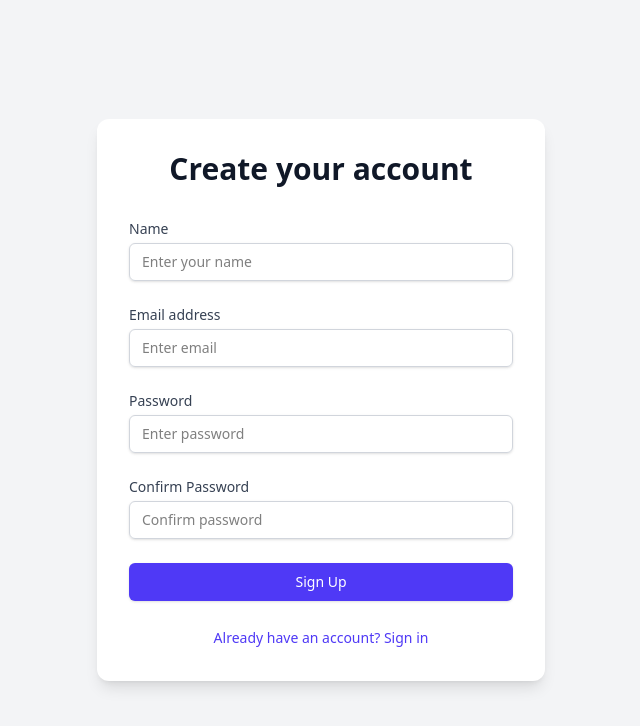
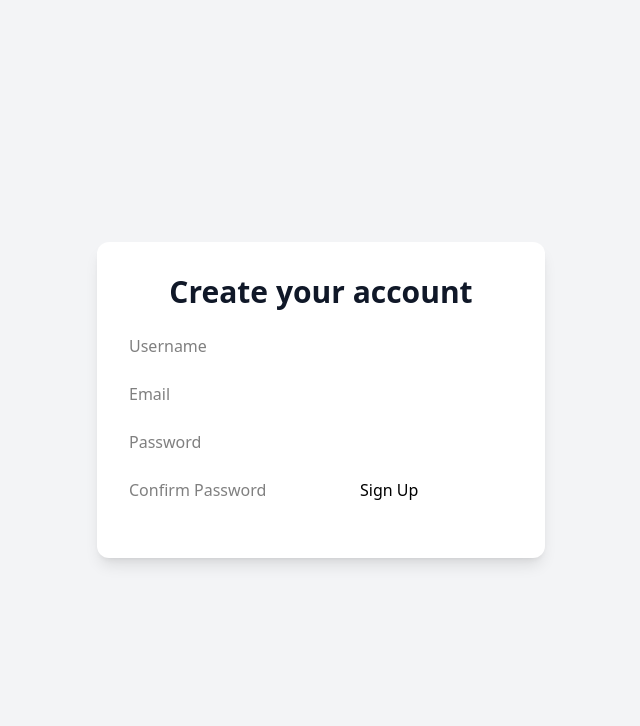
Before and after one commit to Harsha022005/Subspace-nhost, a React (Create React App) app: page /signup in a window 1280 px wide. Shown: the top 726 px of the page, without its empty margins (319-959 px from the left). Built offline with nearby package versions, Linux system fonts and the light colour scheme; what @nhost/nhost-js would draw is missing.

Commit message:
removed auth_id

```diff
--- a/src/Auth/Signin.jsx
+++ b/src/Auth/Signin.jsx
@@ -1,16 +1,14 @@
 import React, { useState, useEffect } from "react";
 import { nhost } from "../nhost";
 import { useNavigate } from "react-router-dom";
-import { useQuery, gql } from "@apollo/client";
+import { gql } from "@apollo/client";
 import { client } from "../appoloclient";
 
-
 const GET_USER_PROFILE = gql`
-  query GetUserProfile($auth_id: uuid!) {
-    users_app(where: { auth_id: { _eq: $auth_id } }) {
+  query GetUserProfile($email: String!) {
+    users_app(where: { user_email: { _eq: $email } }) {
       user_id
       user_name
-      user_email
     }
   }
 `;
@@ -27,15 +25,11 @@ function Signin() {
       const isAuthenticated = await nhost.auth.isAuthenticatedAsync();
       if (isAuthenticated) {
         const authUser = nhost.auth.getUser();
-
         const { data } = await client.query({
           query: GET_USER_PROFILE,
-          variables: { auth_id: authUser.id },
+          variables: { email: authUser.email },
         });
-        if (data?.users_app[0]?.user_name) {
-          setUserName(data.users_app[0].user_name);
-        }
-        console.log('User is already authenticated, redirecting to chat inbox');
+        setUserName(data?.users_app[0]?.user_name || '');
         navigate('/chatinbox');
       }
     };
@@ -48,77 +42,47 @@ function Signin() {
       const { session, error: authError } = await nhost.auth.signIn({ email, password });
       if (authError) {
         setError(authError.message);
-        console.log('Error signing in:', authError);
         return;
       }
 
 
-      const authUser = nhost.auth.getUser();
       const { data } = await client.query({
         query: GET_USER_PROFILE,
-        variables: { auth_id: authUser.id },
+        variables: { email },
       });
-      if (data?.users_app[0]?.user_name) {
-        setUserName(data.users_app[0].user_name);
-      }
+      setUserName(data?.users_app[0]?.user_name || '');
 
-      console.log('User signed in successfully', session);
       navigate('/chatinbox');
     } catch (err) {
+      console.error('Signin error:', err);
       setError('Something went wrong. Please try again later.');
-      console.error('Signin error:', err);
     }
   };
 
   return (
-    <div className="min-h-screen flex items-center justify-center bg-gray-100 px-4 py-12 sm:px-6 lg:px-8">
-      <div className="max-w-md w-full space-y-8 bg-white p-8 rounded-xl shadow-lg">
-        <div>
+    <div className="min-h-screen flex items-center justify-center bg-gray-100 px-4 py-12">
+      <div className="max-w-md w-full space-y-6 bg-white p-8 rounded-xl shadow-lg">
         <h2 className="text-center text-3xl font-bold text-gray-900">Sign in to your account</h2>
-        </div>
-        <div className="space-y-6">
-          <div>
-            <label htmlFor="email" className="block text-sm font-medium text-gray-700">Email address</label>
+
         <input
-              id="email"
           type="email"
+          placeholder="Email"
           value={email}
-              onChange={(e) => setEmail(e.target.value)}
-              placeholder="Enter email"
-              required
-              className="mt-1 block w-full px-3 py-2 border border-gray-300 rounded-md shadow-sm placeholder-gray-400 focus:outline-none focus:ring-indigo-500 focus:border-indigo-500 sm:text-sm"
+          onChange={e => setEmail(e.target.value)}
+          className="input-field"
         />
-          </div>
-          <div>
-            <label htmlFor="password" className="block text-sm font-medium text-gray-700">Password</label>
+
         <input
-              id="password"
           type="password"
+          placeholder="Password"
           value={password}
-              onChange={(e) => setPassword(e.target.value)}
-              placeholder="Enter password"
-              required
-              className="mt-1 block w-full px-3 py-2 border border-gray-300 rounded-md shadow-sm placeholder-gray-400 focus:outline-none focus:ring-indigo-500 focus:border-indigo-500 sm:text-sm"
+          onChange={e => setPassword(e.target.value)}
+          className="input-field"
         />
-          </div>
-          {error && <p className="text-red-500 text-sm text-center">{error}</p>}
-          <div>
-            <button
-              onClick={handleSignin}
-              className="w-full flex justify-center py-2 px-4 border border-transparent rounded-md shadow-sm text-sm font-medium text-white bg-indigo-600 hover:bg-indigo-700 focus:outline-none focus:ring-2 focus:ring-offset-2 focus:ring-indigo-500"
-            >
-              Sign In
-            </button>
-          </div>
-          <div className="text-center">
-            <button
-              onClick={() => navigate('/signup')}
-              className="text-sm text-indigo-600 hover:text-indigo-800"
-            >
-              Don't have an account? Sign up
-            </button>
-          </div>
-        </div>
+
+        {error && <p className="text-red-500 text-sm">{error}</p>}
+
+        <button onClick={handleSignin} className="btn-primary">Sign In</button>
       </div>
     </div>
   );
--- a/src/Auth/Signup.jsx
+++ b/src/Auth/Signup.jsx
@@ -1,28 +1,25 @@
 import { nhost } from "../nhost";
 import { useState } from "react";
 import { useNavigate } from "react-router-dom";
-import { useMutation, gql } from "@apollo/client";
+import { gql } from "@apollo/client";
+import { client } from "../appoloclient";
 
-// GraphQL mutation to insert user profile
-const INSERT_USER_PROFILE = gql`
-  mutation InsertUserProfile($auth_id: uuid!, $user_name: String!, $user_email: String!) {
-    insert_users_app_one(object: { auth_id: $auth_id, user_name: $user_name, user_email: $user_email }) {
-      user_id
-      user_name
-      user_email
-    }
-  }
-`;
-
-function Signup({ client }) {
+function Signup() {
+  const [email, setEmail] = useState('');
   const [userName, setUserName] = useState('');
-  const [email, setEmail] = useState('');
   const [password, setPassword] = useState('');
   const [confirmPassword, setConfirmPassword] = useState('');
   const [error, setError] = useState('');
   const navigate = useNavigate();
 
-  const [insertUserProfile] = useMutation(INSERT_USER_PROFILE);
+  const INSERT_USER = gql`
+    mutation InsertUser($user_name: String!, $user_email: String!) {
+      insert_users_app_one(object: { user_name: $user_name, user_email: $user_email }) {
+        user_id
+        user_name
+      }
+    }
+  `;
 
   const handleSignup = async () => {
     setError('');
@@ -32,114 +29,73 @@ function Signup({ client }) {
       return;
     }
 
-    if (!userName.trim()) {
-      setError('Please enter your name');
+    try {
+      const { session, error: authError } = await nhost.auth.signUp({ email, password });
+
+      if (authError) {
+        setError(authError.message.includes('already exists')
+          ? 'An account with this email already exists.'
+          : authError.message);
         return;
       }
 
-    try {
-      //  Signup with Nhost Auth
-      const { session, error: authError } = await nhost.auth.signUp({ email, password });
 
-      if (authError) {
-        if (authError.message.toLowerCase().includes('already exists')) {
-          setError('An account with this email already exists. Try signing in instead.');
-        } else {
-          setError(authError.message || 'An error occurred during signup.');
-        }
-        return;
-      }
-
-      //  Insert into users_app table
-      const authUser = nhost.auth.getUser();
-      await insertUserProfile({
+      await client.mutate({
+        mutation: INSERT_USER,
         variables: {
-          auth_id: authUser.id,
           user_name: userName,
-          user_email: authUser.email
-        }
+          user_email: email,
+        },
       });
 
-      console.log('User signed up successfully and profile created');
+      console.log('User signed up successfully', session);
       navigate('/chatinbox');
-
     } catch (err) {
+      console.error('Signup error:', err);
       setError('Something went wrong. Please try again later.');
-      console.error('Signup error:', err);
     }
   };
 
   return (
-    <div className="min-h-screen flex items-center justify-center bg-gray-100 px-4 py-12 sm:px-6 lg:px-8">
-      <div className="max-w-md w-full space-y-8 bg-white p-8 rounded-xl shadow-lg">
-        <div>
+    <div className="min-h-screen flex items-center justify-center bg-gray-100 px-4 py-12">
+      <div className="max-w-md w-full space-y-6 bg-white p-8 rounded-xl shadow-lg">
         <h2 className="text-center text-3xl font-bold text-gray-900">Create your account</h2>
-        </div>
-        <div className="space-y-6">
-          <div>
-            <label className="block text-sm font-medium text-gray-700">Name</label>
+
         <input
           type="text"
+          placeholder="Username"
           value={userName}
-              onChange={(e) => setUserName(e.target.value)}
-              placeholder="Enter your name"
-              required
-              className="mt-1 block w-full px-3 py-2 border border-gray-300 rounded-md shadow-sm focus:outline-none focus:ring-indigo-500 focus:border-indigo-500 sm:text-sm"
+          onChange={e => setUserName(e.target.value)}
+          className="input-field"
         />
-          </div>
-          <div>
-            <label className="block text-sm font-medium text-gray-700">Email address</label>
+
         <input
           type="email"
+          placeholder="Email"
           value={email}
-              onChange={(e) => setEmail(e.target.value)}
-              placeholder="Enter email"
-              required
-              className="mt-1 block w-full px-3 py-2 border border-gray-300 rounded-md shadow-sm focus:outline-none focus:ring-indigo-500 focus:border-indigo-500 sm:text-sm"
+          onChange={e => setEmail(e.target.value)}
+          className="input-field"
         />
-          </div>
-          <div>
-            <label className="block text-sm font-medium text-gray-700">Password</label>
+
         <input
           type="password"
+          placeholder="Password"
           value={password}
-              onChange={(e) => setPassword(e.target.value)}
-              placeholder="Enter password"
-              required
-              className="mt-1 block w-full px-3 py-2 border border-gray-300 rounded-md shadow-sm focus:outline-none focus:ring-indigo-500 focus:border-indigo-500 sm:text-sm"
+          onChange={e => setPassword(e.target.value)}
+          className="input-field"
         />
-          </div>
-          <div>
-            <label className="block text-sm font-medium text-gray-700">Confirm Password</label>
+
         <input
           type="password"
+          placeholder="Confirm Password"
           value={confirmPassword}
-              onChange={(e) => setConfirmPassword(e.target.value)}
-              placeholder="Confirm password"
-              required
-              className="mt-1 block w-full px-3 py-2 border border-gray-300 rounded-md shadow-sm focus:outline-none focus:ring-indigo-500 focus:border-indigo-500 sm:text-sm"
+          onChange={e => setConfirmPassword(e.target.value)}
+          className="input-field"
         />
-          </div>
-          {error && (
-            <div className="text-red-500 text-sm text-center">{error}</div>
-          )}
-          <div>
-            <button
-              onClick={handleSignup}
-              className="w-full flex justify-center py-2 px-4 border border-transparent rounded-md shadow-sm text-sm font-medium text-white bg-indigo-600 hover:bg-indigo-700 focus:outline-none focus:ring-2 focus:ring-offset-2 focus:ring-indigo-500"
-            >
-              Sign Up
-            </button>
-          </div>
-          <div className="text-center">
-            <button
-              onClick={() => navigate('/')}
-              className="text-sm text-indigo-600 hover:text-indigo-800"
-            >
-              Already have an account? Sign in
-            </button>
-          </div>
-        </div>
+
+        {error && <p className="text-red-500 text-sm">{error}</p>}
+
+        <button onClick={handleSignup} className="btn-primary">Sign Up</button>
       </div>
     </div>
   );
```
Lines whose indentation alone changed are shown as unchanged.
